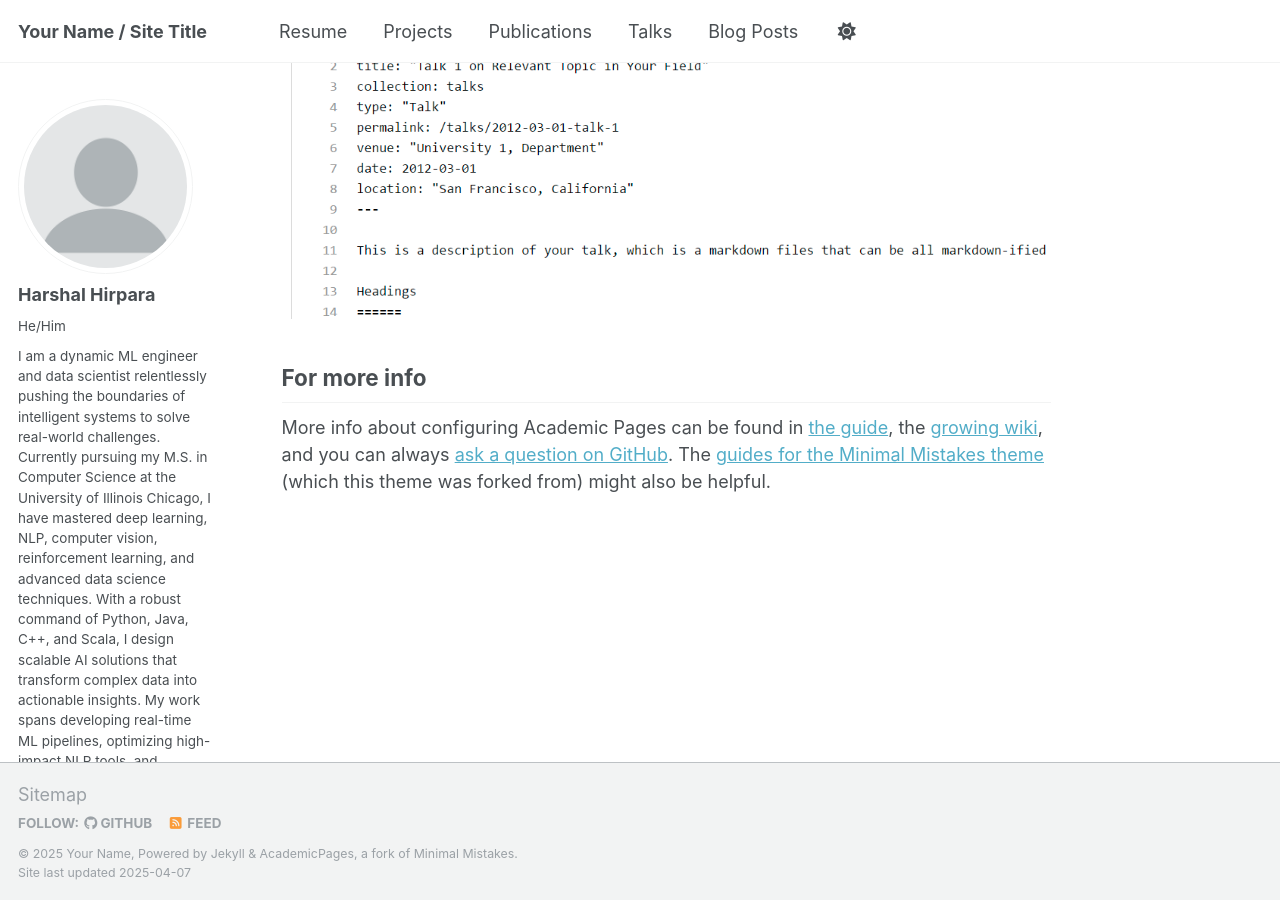
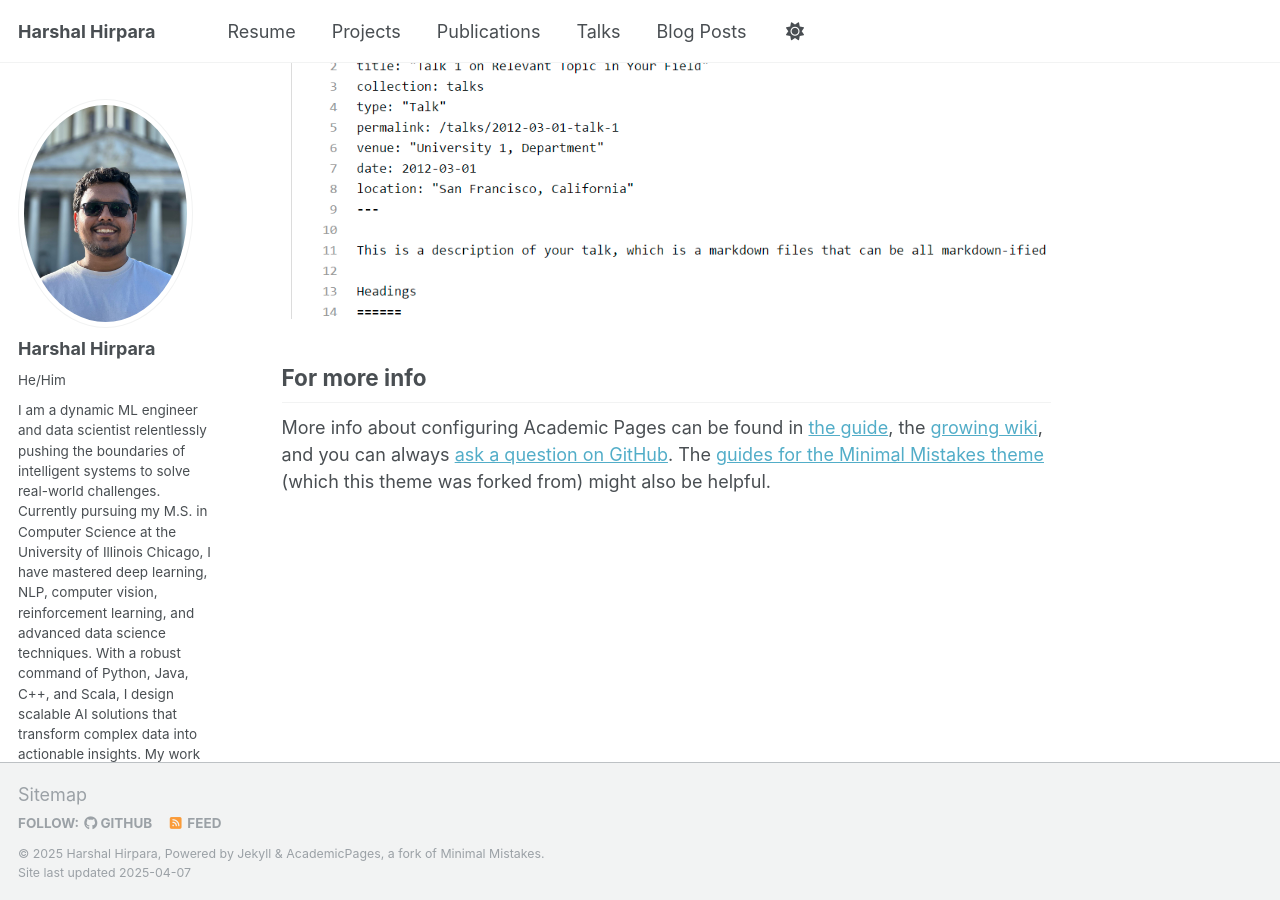
Before and after one commit to Hjhirp/Hjhirp.github.io, a Jekyll site: the page built from _pages/about.md, in a window 1280 px wide and 900 px high, scrolled down 2636 px. Built offline with Jekyll 4.4.1, drawn with Linux system fonts in a browser that asks for light colours; some web fonts are replaced.

Commit message:
Update _config.yml

```diff
--- a/_config.yml
+++ b/_config.yml
@@ -9,20 +9,20 @@
 # Basic Site Settings
 locale                   : "en-US"
 site_theme               : "default"
-title                    : "Your Name / Site Title"
+title                    : "Harshal Hirpara"
 title_separator          : "-"
-name                     : &name "Your Name"
-description              : &description "personal description"
-url                      : https://academicpages.github.io # the base hostname & protocol for your site e.g. "https://[your GitHub username].github.io"
+name                     : &name "Harshal Hirpara"
+description              : &description "I am a dynamic ML engineer and data scientist relentlessly pushing the boundaries of intelligent systems to solve real-world challenges. Currently pursuing my M.S. in Computer Science at the University of Illinois Chicago, I have mastered deep learning, NLP, computer vision, reinforcement learning, and advanced data science techniques. With a robust command of Python, Java, C++, and Scala, I design scalable AI solutions that transform complex data into actionable insights. My work spans developing real-time ML pipelines, optimizing high-impact NLP tools, and pioneering research in large language model (LLM) alignment—each project driving measurable improvements and groundbreaking innovations in technology."
+url                      : https://hjhirp.github.io # the base hostname & protocol for your site e.g. "https://[your GitHub username].github.io"
 baseurl                  : "" # the subpath of your site, e.g. "/blog"
-repository               : "academicpages/academicpages.github.io"
+repository               : "hjhirp/hjhirp.github.io"
 
 # Site Author - The following control what appear as part of the author content on the side bar.
 #               If a field is blank the icon and link will not appear, otherwise it will be shown.
 #               Additional customization can be done by editing /_includes/author-profile.html
 author:
   # Biographic information
-  avatar           : "profile.png"
+  avatar           : "profile.jpeg"
   name             : "Harshal Hirpara"
   pronouns         : "He/Him"
   bio              : "I am a dynamic ML engineer and data scientist relentlessly pushing the boundaries of intelligent systems to solve real-world challenges. Currently pursuing my M.S. in Computer Science at the University of Illinois Chicago, I have mastered deep learning, NLP, computer vision, reinforcement learning, and advanced data science techniques. With a robust command of Python, Java, C++, and Scala, I design scalable AI solutions that transform complex data into actionable insights. My work spans developing real-time ML pipelines, optimizing high-impact NLP tools, and pioneering research in large language model (LLM) alignment—each project driving measurable improvements and groundbreaking innovations in technology."
```
